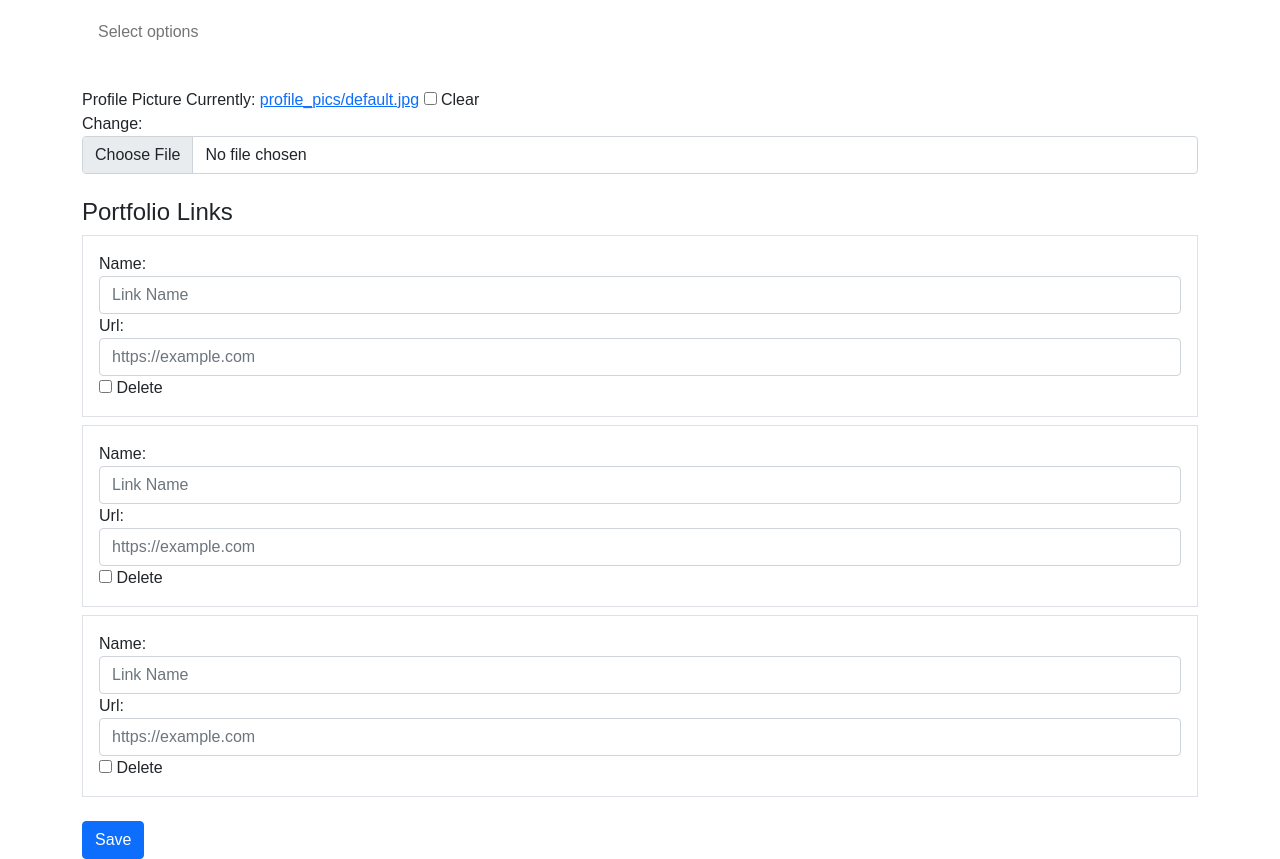
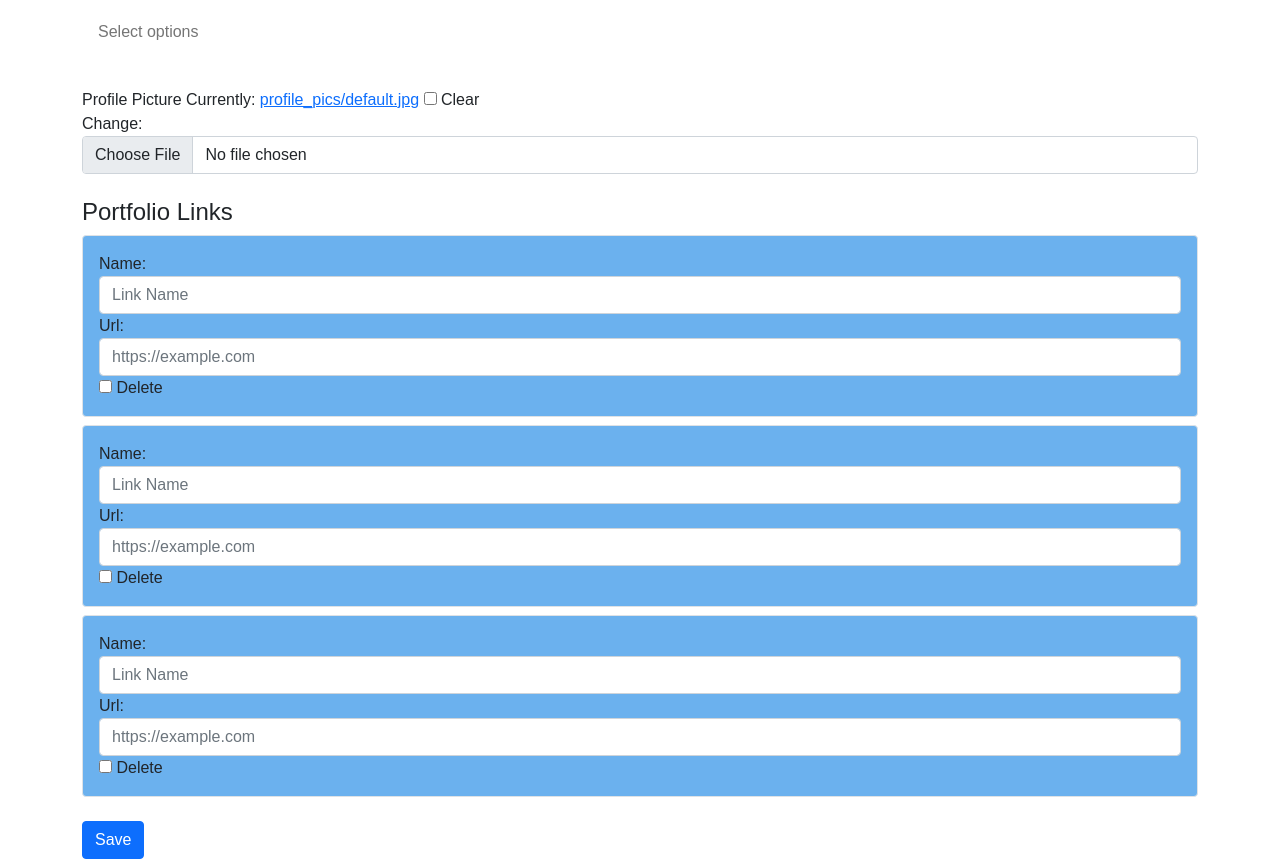
Before and after one commit to AnthonyJia/Concept-Project, a Django app: page /portfolio/my-profile/ in a window 1280 px wide. Shown: the part 755-1614 px from the top of the page. Run offline with Django 5.2, Linux system fonts and the light colour scheme; the visitor is signed in with stand-in values (Sample User, id 1); data comes from the database, SQL or seed files in the repository; data that the repository does not hold is empty; some libraries are stand-ins or nearby versions.

Commit message:
style changes

```diff
--- a/portfolio/templates/portfolio/my_profile.html
+++ b/portfolio/templates/portfolio/my_profile.html
@@ -47,7 +47,7 @@
 
   {{ formset.management_form }}
   {% for link_form in formset %}
-    <div class="border p-3 mb-2">
+    <div class="border p-3 mb-2 rounded" style="background-color: #6bb1ee;">
       {{ link_form.non_field_errors }}
       {{ link_form.id }}
       {{ link_form.name.label_tag }} {{ link_form.name }}
```
Also changed, not shown: media/profile_pics/Professor_Hott.jpeg (added).
